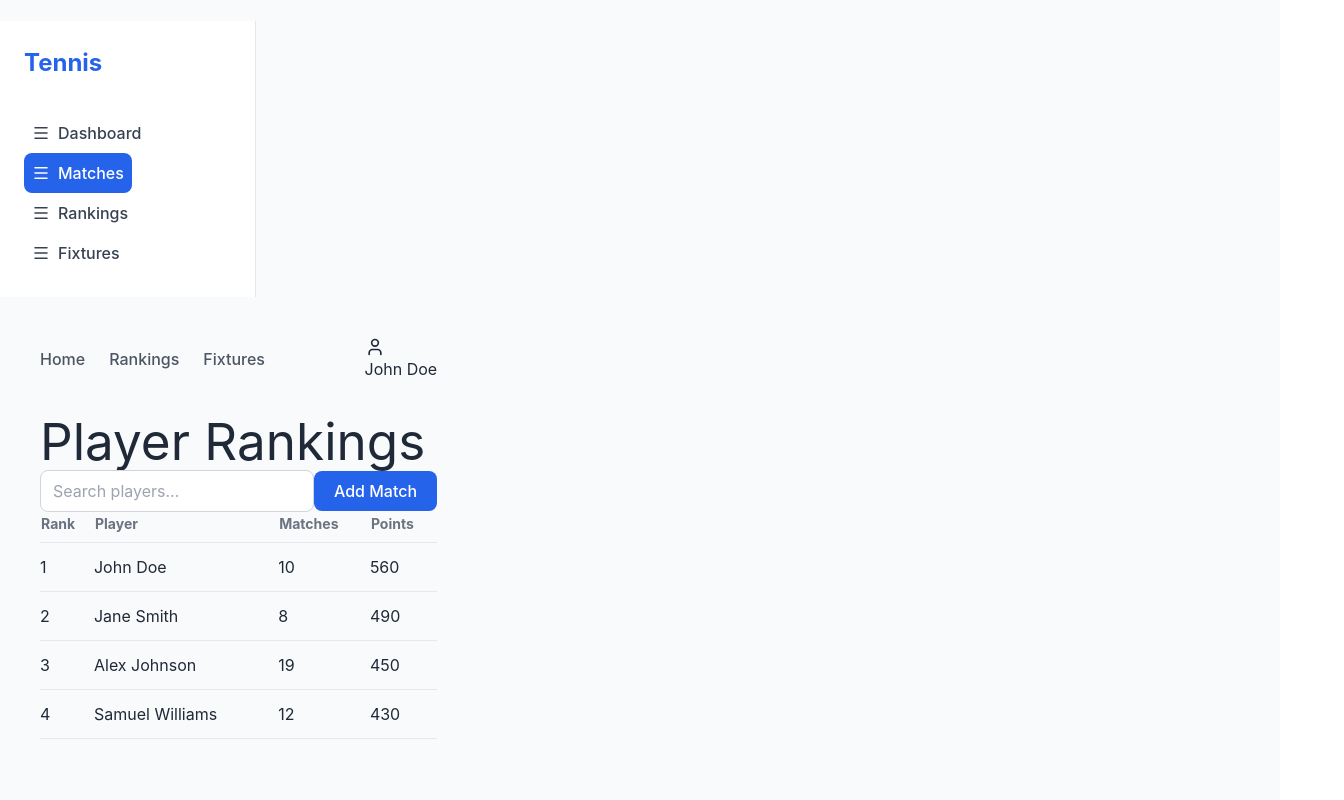
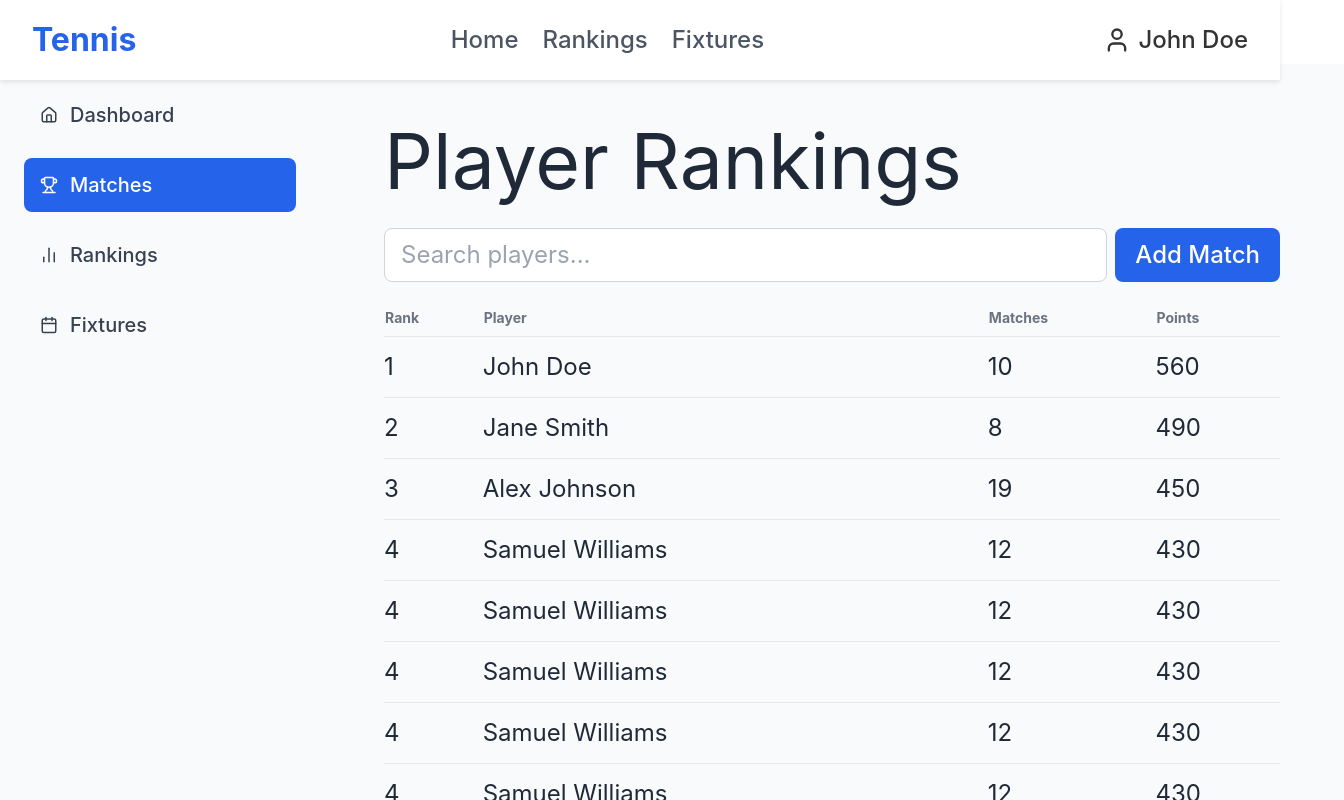
Before and after one commit to amayito37/tennis-portal, a React app in the folder frontend/: page / in a window 1280 px wide. Shown: the whole page, 1344 px wide, since content can reach past the window. Built offline with nearby package versions, Linux system fonts and the light colour scheme; the HTML template or start-up script is replaced by a standard one.

Commit message:
FE: adapting fe to the mock

```diff
--- a/frontend/src/App.jsx
+++ b/frontend/src/App.jsx
@@ -1,16 +1,30 @@
 import React, { useState } from 'react';
 import { Menu, User } from 'lucide-react';
 import './styles.css';
+import { Home, Trophy, BarChart2, Calendar } from "lucide-react";
 
 function Sidebar() {
+ const [active, setActive] = useState("Matches"); // Matches por defecto
+
+  const buttons = [
+    { label: "Dashboard", icon: <Home size={18} /> },
+    { label: "Matches", icon: <Trophy size={18} /> },
+    { label: "Rankings", icon: <BarChart2 size={18} /> },
+    { label: "Fixtures", icon: <Calendar size={18} /> },
+  ];
+
   return (
     <aside className="sidebar">
-      <div className="sidebar-title">Tennis</div>
       <div className="sidebar-nav">
-        <button><Menu size={18} /> Dashboard</button>
-        <button className="active"><Menu size={18} /> Matches</button>
-        <button><Menu size={18} /> Rankings</button>
-        <button><Menu size={18} /> Fixtures</button>
+        {buttons.map((btn) => (
+          <button
+            key={btn.label}
+            className={active === btn.label ? "active" : ""}
+            onClick={() => setActive(btn.label)}
+          >
+            {btn.icon} {btn.label}
+          </button>
+        ))}
       </div>
     </aside>
   );
@@ -19,13 +33,15 @@ function Sidebar() {
 function Header() {
   return (
     <header className="header">
+      <div className="logo">Tennis</div>
       <nav>
         <a href="#">Home</a>
         <a href="#">Rankings</a>
         <a href="#">Fixtures</a>
       </nav>
-      <div className="flex items-center gap-2 text-gray-700 font-medium">
-        <User size={20} className="text-blue-600" /> John Doe
+      <div className="user">
+        <User size={28} className="icon" />
+        <span>John Doe</span>
       </div>
     </header>
   );
@@ -61,7 +77,36 @@ export default function App() {
     { rank: 1, name: 'John Doe', matches: 10, points: 560 },
     { rank: 2, name: 'Jane Smith', matches: 8, points: 490 },
     { rank: 3, name: 'Alex Johnson', matches: 19, points: 450 },
+    { rank: 4, name: 'Samuel Williams', matches: 12, points: 430 },
+    { rank: 4, name: 'Samuel Williams', matches: 12, points: 430 },
+    { rank: 4, name: 'Samuel Williams', matches: 12, points: 430 },
+    { rank: 4, name: 'Samuel Williams', matches: 12, points: 430 },
+    { rank: 4, name: 'Samuel Williams', matches: 12, points: 430 },
+    { rank: 4, name: 'Samuel Williams', matches: 12, points: 430 },
+    { rank: 4, name: 'Samuel Williams', matches: 12, points: 430 },
+    { rank: 4, name: 'Samuel Williams', matches: 12, points: 430 },
+    { rank: 4, name: 'Samuel Williams', matches: 12, points: 430 },
+    { rank: 4, name: 'Samuel Williams', matches: 12, points: 430 },
+    { rank: 4, name: 'Samuel Williams', matches: 12, points: 430 },
+    { rank: 4, name: 'Samuel Williams', matches: 12, points: 430 },
+    { rank: 4, name: 'Samuel Williams', matches: 12, points: 430 },
+    { rank: 4, name: 'Samuel Williams', matches: 12, points: 430 },
+    { rank: 4, name: 'Samuel Williams', matches: 12, points: 430 },
+    { rank: 4, name: 'Samuel Williams', matches: 12, points: 430 },
+    { rank: 4, name: 'Samuel Williams', matches: 12, points: 430 },
+    { rank: 4, name: 'Samuel Williams', matches: 12, points: 430 },
+    { rank: 4, name: 'Samuel Williams', matches: 12, points: 430 },
+    { rank: 4, name: 'Samuel Williams', matches: 12, points: 430 },
+    { rank: 4, name: 'Samuel Williams', matches: 12, points: 430 },
+    { rank: 4, name: 'Samuel Williams', matches: 12, points: 430 },
+    { rank: 4, name: 'Samuel Williams', matches: 12, points: 430 },
+    { rank: 4, name: 'Samuel Williams', matches: 12, points: 430 },
+    { rank: 4, name: 'Samuel Williams', matches: 12, points: 430 },
+    { rank: 4, name: 'Samuel Williams', matches: 12, points: 430 },
+    { rank: 4, name: 'Samuel Williams', matches: 12, points: 430 },
+    { rank: 4, name: 'Samuel Williams', matches: 12, points: 430 },
     { rank: 4, name: 'Samuel Williams', matches: 12, points: 430 }
+
   ]);
 
   return (
@@ -70,7 +115,7 @@ export default function App() {
       <main className="main">
         <Header />
         <section>
-          <h1 className="text-2xl font-bold mb-4">Player Rankings</h1>
+          <h1 className="text-2xl font-bold mb-a">Player Rankings</h1>
           <div className="flex gap-4 mb-4">
             <input type="text" placeholder="Search players..." className="input-field" />
             <button className="button-primary">Add Match</button>
--- a/frontend/src/index.css
+++ b/frontend/src/index.css
@@ -58,6 +58,16 @@ button:focus-visible {
   outline: 4px auto -webkit-focus-ring-color;
 }
 
+section h1 {
+  margin-bottom: 1.5rem; /* antes 1rem */
+}
+
+section .flex{
+  margin-bottom: 1rem;
+  gap: 0.5rem; /* 🔹 espacio horizontal entre input y botón */
+  margin-bottom: 1.5rem;
+}
+
 @media (prefers-color-scheme: light) {
   :root {
     color: #213547;
--- a/frontend/src/styles.css
+++ b/frontend/src/styles.css
@@ -5,14 +5,23 @@ body {
 }
 
 .sidebar {
-  width: 16rem;
+  position: fixed;           /* 👈 hace que esté fijo también */
+  top: 64px;                 /* 👈 lo colocamos justo debajo del header */
+  width: 20rem;
   background: white;
-  border-right: 1px solid #e5e7eb;
   display: flex;
   flex-direction: column;
   padding: 1.5rem;
+  height: calc(100vh - 64px);     /* 🔹 ocupa toda la altura disponible */
+    background-color: #f9fafb; /* mismo color del main */
 }
-
+.sidebar-nav {
+  flex: 1;                 /* ocupa todo el espacio disponible verticalmente */
+  display: flex;
+  flex-direction: column;
+  justify-content: flex-start; /* puedes probar: space-between, center, etc. */
+  gap: 1rem;               /* separa los botones entre sí */
+}
 .sidebar-title {
   color: #2563eb;
   font-size: 1.5rem;
@@ -23,8 +32,8 @@ body {
 .sidebar-nav button {
   display: flex;
   align-items: center;
-  gap: 0.5rem;
-  padding: 0.5rem;
+  gap: 0.75rem;                /* 🔹 más espacio entre icono y texto */
+  padding: 0.75rem 1rem;       /* 🔹 más alto y más ancho */
   border-radius: 0.5rem;
   font-weight: 500;
   color: #374151;
@@ -32,6 +41,14 @@ body {
   background: transparent;
   border: none;
   cursor: pointer;
+  outline: none;
+  font-size: 1.25rem;             /* 🔹 texto un poco más grande */
+
+}
+
+.sidebar-nav button.active {
+  background-color: #2563eb;
+  color: white;
 }
 
 .sidebar-nav button:hover {
@@ -42,18 +59,61 @@ body {
   background-color: #2563eb;
   color: white;
 }
+.sidebar-nav button svg {
+  flex-shrink: 0; /* evita que los íconos se deformen */
+  color: inherit; /* los íconos cambian de color igual que el texto */
+}
+
+.user {
+  display: flex;              /* 🔹 Alinea horizontalmente */
+  align-items: center;        /* 🔹 Centra verticalmente */
+  gap: 0.5rem;                /* 🔹 Espacio entre el ícono y el texto */
+  color: #333;
+  font-weight: 500;
+}
+
+/* --- Contenedor principal --- */
+.flex {
+  display: flex;
+}
 
 .main {
-  flex: 1;
-  padding: 2.5rem;
-  overflow: auto;
+  position: absolute;             /* 👈 clave para ocupar el hueco exacto */
+  top: 64px;                      /* debajo del header */
+  left: 20rem;                    /* justo al lado del sidebar */
+  width: calc(100% - 16rem);      /* ocupa el resto del ancho */
+  height: calc(100vh - 64px);     /* ocupa todo el alto restante */
+  background-color: #f9fafb;
+  overflow-y: auto;               /* scroll solo en el contenido */
+  padding: 1.5rem 2rem;
+  box-sizing: border-box;
+    font-size: 1.5rem;
+
+}
+/* --- Sección con el contenido --- */
+.main section {
+  margin-top: 0px;        /* espacio debajo del header */
+  padding: 2rem;           /* separación lateral */
 }
 
 .header {
-  display: flex;
-  justify-content: space-between;
-  align-items: center;
-  margin-bottom: 2rem;
+  display: flex;                 /* Hace que los elementos estén en fila (horizontal) */
+  justify-content: space-between;/* Separa el nav y el bloque del usuario */
+  align-items: center;           /* Centra verticalmente los elementos */
+  padding: 1rem 2rem;            /* Añade espacio interior */
+  background-color: white;       /* Fondo blanco (opcional) */
+  box-shadow: 0 2px 5px rgba(0,0,0,0.1); /* Sombra suave */
+  position: fixed;               /* Lo fija al tope de la página */
+  top: 0;                        /* Lo coloca en la parte superior */
+  left: 0;
+  width: 100%;                   /* Ocupa todo el ancho */
+  z-index: 1000;                 /* Asegura que quede encima de otros elementos */
+}
+/* --- Logo (mismos estilos del sidebar-title) --- */
+.logo {
+  color: #2563eb;      /* mismo color azul */
+  font-size: 2rem;   /* mismo tamaño */
+  font-weight: 700;    /* mismo grosor */
 }
 
 .header nav a {
@@ -108,10 +168,12 @@ body {
 
 .input-field {
   border: 1px solid #d1d5db;
+  background-color: white;       /* 🔹 fondo blanco */
   border-radius: 0.5rem;
-  padding: 0.5rem 0.75rem;
   flex: 1;
   outline: none;
+  color: #4b5563;                /* 🔹 texto gris medio (#4b5563 ≈ Tailwind gray-600) */
+  padding: 0.5rem 1rem;
 }
 
 .input-field:focus {
```
Also changed, not shown: 1 other file (tests, documents, lock files or other folders).
